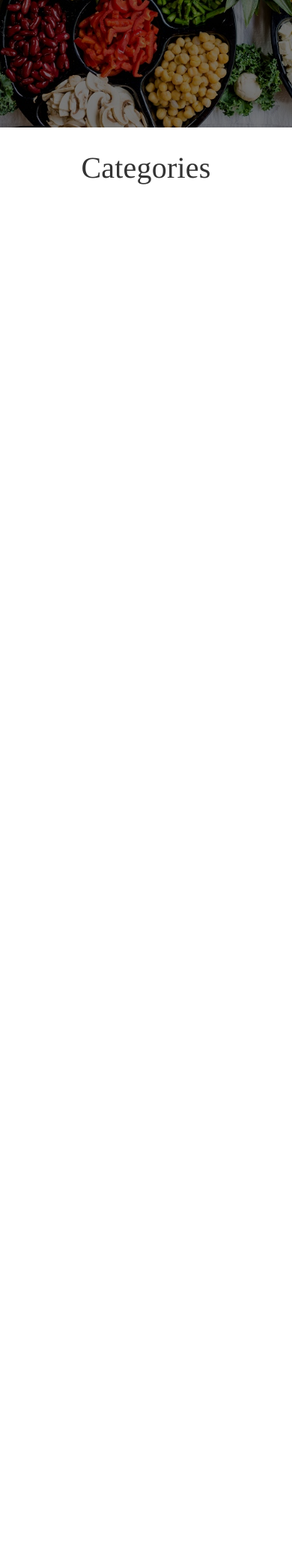
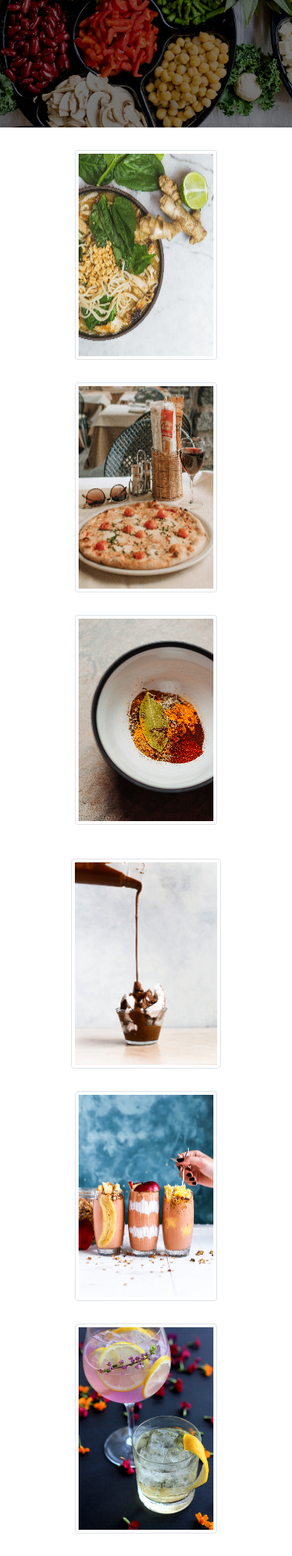
Before and after one commit to rayme1975/my_cookbook, a Flask app: page /list_categories in a window 390 px wide. Shown: the part 519-2594 px from the top of that part at 75% size. Before the commit the page ends 844 px from the top of that part, so only its background shows below. Run offline with Flask 2, Linux system fonts and the light colour scheme; data that the repository does not hold is empty; the page is wider than the window, and the part outside it is not shown; some libraries are stand-ins or nearby versions.

Commit message:
modify categories.html

```diff
--- a/static/style/style.css
+++ b/static/style/style.css
@@ -99,13 +107,11 @@ p {
 }
 
 .ingredient-style{
-  border: 1px solid;
-  opacity: 0.8;
   font-family: monospace;
 }
 
 img {
-  position: absolute;
+  position: relative;
   left: 0px;
   top: 0px;
   z-index: -1;
--- a/templates/add_recipe.html
+++ b/templates/add_recipe.html
@@ -65,8 +65,6 @@
      </div>
     </div>
 
-
-<h3>Add Recipe</h3>
 
 <div class="container">
 
--- a/templates/categories.html
+++ b/templates/categories.html
@@ -67,8 +67,60 @@
 
     </div>
 
+    <div class="row">
+      <div class="col-lg-4 col-xs-6">
+       <div>
+         <img src="\static\images\thai.jpg" class="img-thumbnail" alt="thai food">
+       </div>
+       </div>
 
-    <h1>Categories</h1>
+
+       <div class="col-lg-4 col-xs-6">
+       <div class="">
+
+        <img src="\static\images\italian.jpg" class="img-thumbnail" alt="thai food">
+       </div>
+      </div>
+
+      <div class="col-lg-4 col-xs-6">
+       <div class="">
+
+        <img src="\static\images\indian.jpg" class="img-thumbnail" alt="thai food">
+       </div>
+     </div>
+    </div>
+
+    <div class="row">
+
+     <div class="col-lg-4 col-xs-6">
+       <div class="">
+
+        <img src="\static\images\desserts.jpg" class="img-thumbnail" alt="thai food">
+       </div>
+     </div>
+
+     <div class="col-lg-4 col-xs-6">
+       <div class="">
+
+        <img src="\static\images\smoothies.jpg" class="img-thumbnail" alt="thai food">
+       </div>
+     </div>
+
+     <div class="col-lg-4 col-xs-6">
+       <div class="">
+
+        <img src="\static\images\cocktails.jpg" class="img-thumbnail" alt="thai food">
+       </div>
+     </div>
+
+   </div>
+
+
+
+
+
+
+
 
 
 
--- a/templates/favourites.html
+++ b/templates/favourites.html
@@ -65,10 +65,9 @@
      <p>Add Recipe</p>
     </div>
 
-
     </div>
 
-    <div> <h1>Favourites</h1></div>
+
 
 
     {% for favourite in favourites %}
--- a/templates/list_recipes.html
+++ b/templates/list_recipes.html
@@ -69,9 +69,6 @@
     </div>
 
 
-
-        <div><h1>Recipes</h1></div>
-
         {% for recipe in recipes %}
 
 
```
Also changed, not shown: other parts of static/style/style.css (+12 -15 lines), templates/recipes.html (+19 -63 lines).
